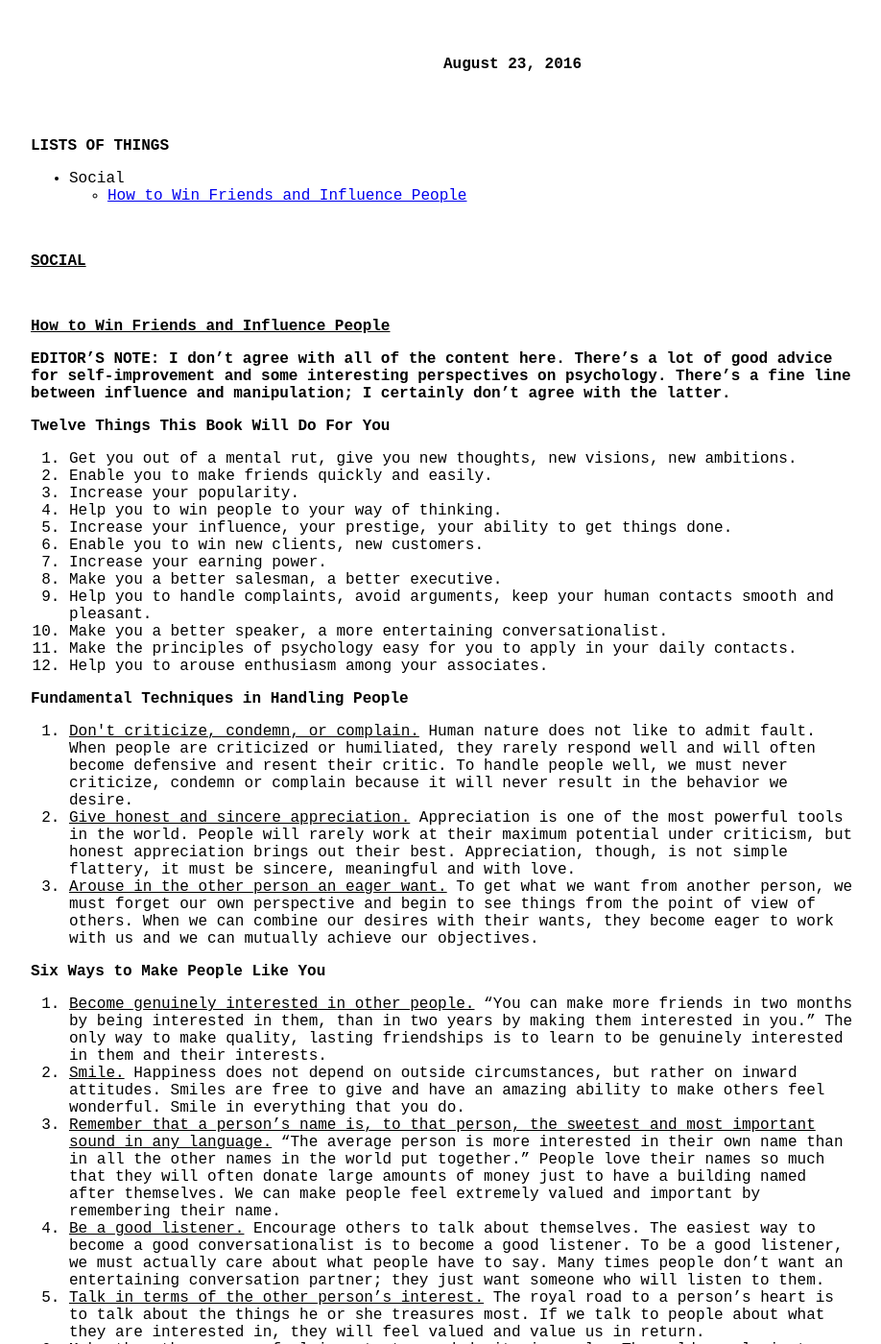
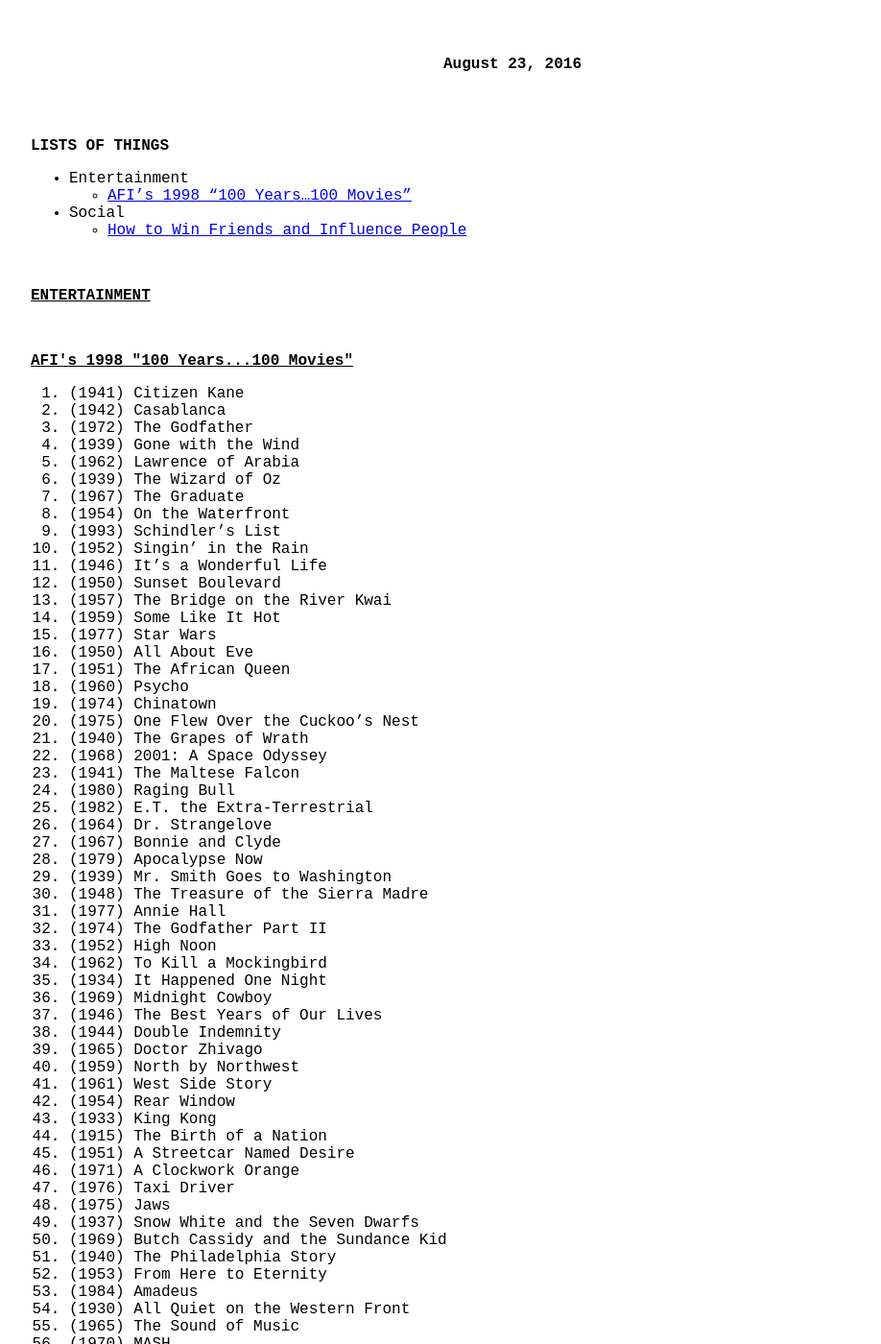
Before and after one commit to bnjs/bnjs.github.io, a Jekyll site: the page built from notes/lists-of-things.md, in a window 1280 px wide and 1400 px high. Shown: the whole window at 96% size, without its empty margins (178-1096 px from the left). Built offline with Jekyll 4.4.1, drawn with Linux system fonts in a browser that asks for light colours; nearby versions of some CDN libraries; some of the changed text lies outside the part shown.

Commit message:
Add AFI 100 movies to List of Things

```diff
--- a/notes/lists-of-things.md
+++ b/notes/lists-of-things.md
@@ -9,11 +9,124 @@
  ol li, ul li { font-weight: normal; }
 </style>
 
+- Entertainment
+  - <a href="#100-years-100-movies">AFI's 1998 "100 Years...100 Movies"</a>
 - Social
   - <a href="#how-to-win-friends-and-influence-people">How to Win Friends and Influence People</a>
 
 <br>
 
+<h2>Entertainment</h2>
+
+<br>
+
+<h3 id="100-years-100-movies">AFI's 1998 "100 Years...100 Movies"</h3>
+
+1. (1941) Citizen Kane
+1. (1942) Casablanca
+1. (1972) The Godfather
+1. (1939) Gone with the Wind
+1. (1962) Lawrence of Arabia
+1. (1939) The Wizard of Oz
+1. (1967) The Graduate
+1. (1954) On the Waterfront
+1. (1993) Schindler's List
+1. (1952) Singin' in the Rain
+1. (1946) It's a Wonderful Life
+1. (1950) Sunset Boulevard
+1. (1957) The Bridge on the River Kwai
+1. (1959) Some Like It Hot
+1. (1977) Star Wars
+1. (1950) All About Eve
+1. (1951) The African Queen
+1. (1960) Psycho
+1. (1974) Chinatown
+1. (1975) One Flew Over the Cuckoo's Nest
+1. (1940) The Grapes of Wrath
+1. (1968) 2001: A Space Odyssey
+1. (1941) The Maltese Falcon
+1. (1980) Raging Bull
+1. (1982) E.T. the Extra-Terrestrial
+1. (1964) Dr. Strangelove
+1. (1967) Bonnie and Clyde
+1. (1979) Apocalypse Now
+1. (1939) Mr. Smith Goes to Washington
+1. (1948) The Treasure of the Sierra Madre
+1. (1977) Annie Hall
+1. (1974) The Godfather Part II
+1. (1952) High Noon
+1. (1962) To Kill a Mockingbird
+1. (1934) It Happened One Night
+1. (1969) Midnight Cowboy
+1. (1946) The Best Years of Our Lives
+1. (1944) Double Indemnity
+1. (1965) Doctor Zhivago
+1. (1959) North by Northwest
+1. (1961) West Side Story
+1. (1954) Rear Window
+1. (1933) King Kong
+1. (1915) The Birth of a Nation
+1. (1951) A Streetcar Named Desire
+1. (1971) A Clockwork Orange
+1. (1976) Taxi Driver
+1. (1975) Jaws
+1. (1937) Snow White and the Seven Dwarfs
+1. (1969) Butch Cassidy and the Sundance Kid
+1. (1940) The Philadelphia Story
+1. (1953) From Here to Eternity
+1. (1984) Amadeus
+1. (1930) All Quiet on the Western Front
+1. (1965) The Sound of Music
+1. (1970) MASH
+1. (1949) The Third Man
+1. (1940) Fantasia
+1. (1955) Rebel Without a Cause
+1. (1981) Raiders of the Lost Ark
+1. (1958) Vertigo
+1. (1982) Tootsie
+1. (1939) Stagecoach
+1. (1977) Close Encounters of the Third Kind
+1. (1991) The Silence of the Lambs
+1. (1976) Network
+1. (1962) The Manchurian Candidate
+1. (1951) An American in Paris
+1. (1953) Shane
+1. (1971) The French Connection
+1. (1994) Forrest Gump
+1. (1959) Ben-Hur
+1. (1939) Wuthering Heights
+1. (1925) The Gold Rush
+1. (1990) Dances with Wolves
+1. (1931) City Lights
+1. (1973) American Graffiti
+1. (1976) Rocky
+1. (1978) The Deer Hunter
+1. (1969) The Wild Bunch
+1. (1936) Modern Times
+1. (1956) Giant
+1. (1986) Platoon
+1. (1996) Fargo
+1. (1933) Duck Soup
+1. (1935) Mutiny on the Bounty
+1. (1931) Frankenstein
+1. (1969) Easy Rider
+1. (1970) Patton
+1. (1927) The Jazz Singer
+1. (1964) My Fair Lady
+1. (1951) A Place in the Sun
+1. (1960) The Apartment
+1. (1990) Goodfellas
+1. (1994) Pulp Fiction
+1. (1956) The Searchers
+1. (1938) Bringing Up Baby
+1. (1992) Unforgiven
+1. (1967) Guess Who's Coming to Dinner
+1. (1942) Yankee Doodle Dandy
+
+Source: <a href="https://en.wikipedia.org/wiki/AFI%27s_100_Years...100_Movies">wikipedia.org</a>
+
+
+<br>
 
 <h2>Social</h2>
 
```
